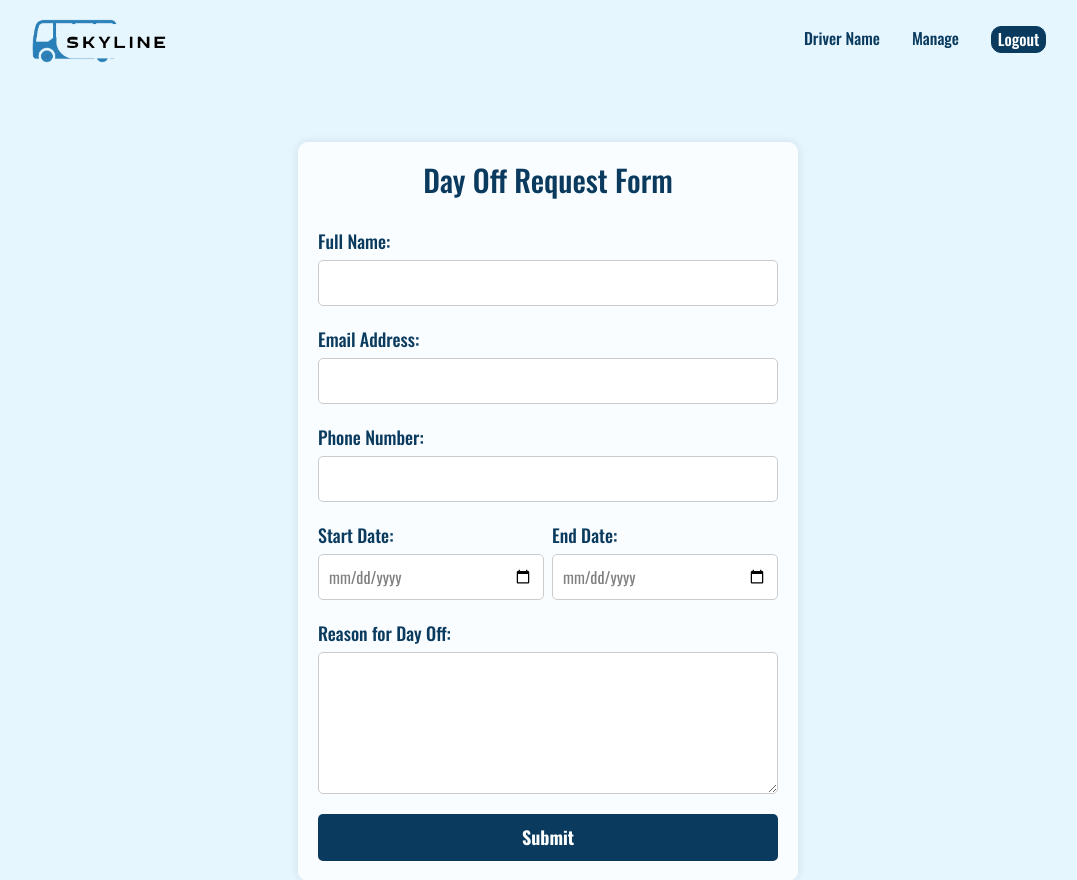
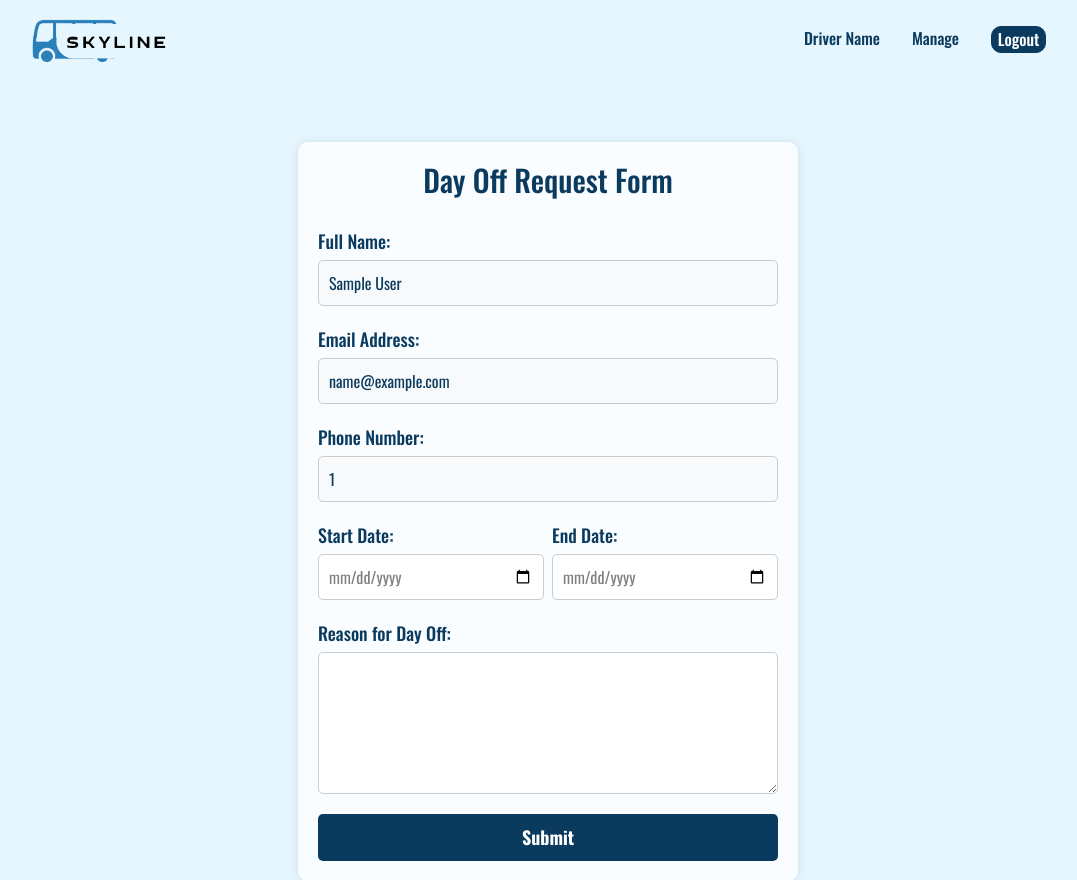
Before and after one commit to ausminatalli/Trasnportation, a PHP site: page /transportation/driver/DayOff.php in a window 1280 px wide. Shown: the top 880 px of the page, without its empty margins (92-1169 px from the left). Run offline with PHP 8.4, Linux system fonts and the light colour scheme; the visitor is signed in with stand-in values (Sample User, id 1).

Commit message:
vacation request and add session in processlogin.php

```diff
--- a/css/payment.css
+++ b/css/payment.css
@@ -8,6 +8,9 @@
     text-decoration: none;
     text-transform: capitalize;
 }
+.vspan {
+    color: red !important;
+  }
 p{
     font-size: 13px;
     margin-top: 8px;
--- a/driver/DayOff.php
+++ b/driver/DayOff.php
@@ -17,36 +17,48 @@ include('../path.php')
 <link rel="stylesheet" href="https://cdn.jsdelivr.net/npm/bootstrap@5.3.0-alpha3/dist/css/bootstrap.min.css">
   </head>
   <body>
+
   <?php include('../include/driverheader.html')  ?>
+  <?php
+
+  session_start();
+  if(isset($_SESSION['id']) && ($_SESSION['type']==1)){
+    $name=$_SESSION['name'];
+    $email=$_SESSION['email'];
+    $mobilenumber=$_SESSION['mobile'];
+  }
+
+
+  ?>
     <div class="DayOff">
       <h1>Day Off Request Form</h1>
-      <form action="" class="Input">
+      <form action="vacation.php" method="post" class="Input">
         <div class="flex-input">
           <label for="name">Full Name:</label>
-          <input type="text" id="name" />
+          <input type="text" id="name" value="<?php echo $name?>" disabled/>
         </div>
         <div class="flex-input">
           <label for="email">Email Address:</label>
-          <input type="text" id="email"  />
+          <input type="text" id="email" value="<?php echo $email?>" disabled />
         </div>
         <div class="flex-input">
           <label for="phoneNumber">Phone Number:</label>
-          <input type="text" id="phoneNumber"  />
+          <input type="text" id="phoneNumber" value="<?php echo $mobilenumber?>" disabled />
         </div>
         <div class="flex gap-2" style="display: flex; align-items: center;">
 
           <div class="flex-input w-100">
             <label for="startDate">Start Date:</label>
-            <input class="w-100" type="date" id="startDate"  />
+            <input class="w-100" type="date" id="startDate" name="startdate"/>
           </div>
           <div class="flex-input w-100">
             <label for="endDate">End Date:</label >
-            <input type="date" id="endDate" />
+            <input type="date" id="endDate" name="enddate"/>
           </div>
         </div>
         <div class="flex-input">
           <label for="reason">Reason for Day Off:</label>
-          <textarea id="reason" rows="5"></textarea>
+          <textarea id="reason" rows="5" name="reason"></textarea>
         </div>
         <button type="submit">Submit</button>
       </form>
--- a/main/processLogin.php
+++ b/main/processLogin.php
@@ -26,6 +26,9 @@ if ($row && password_verify($password, $row['password'])) {
         session_start();
         $_SESSION["id"] = $row['userid'];
         $_SESSION["type"] = $row['role'];
+        $_SESSION["name"] = $row['firstname'];
+        $_SESSION["email"] = $row['email'];
+        $_SESSION["mobile"] = $row['mobilenumber'];
         header('location:../driver/driver.php?msg=success');
     } else if ($row['role'] == 2) {
         session_start();
```
Also changed, not shown: driver/vacation.php (added, +30 -0 lines).
